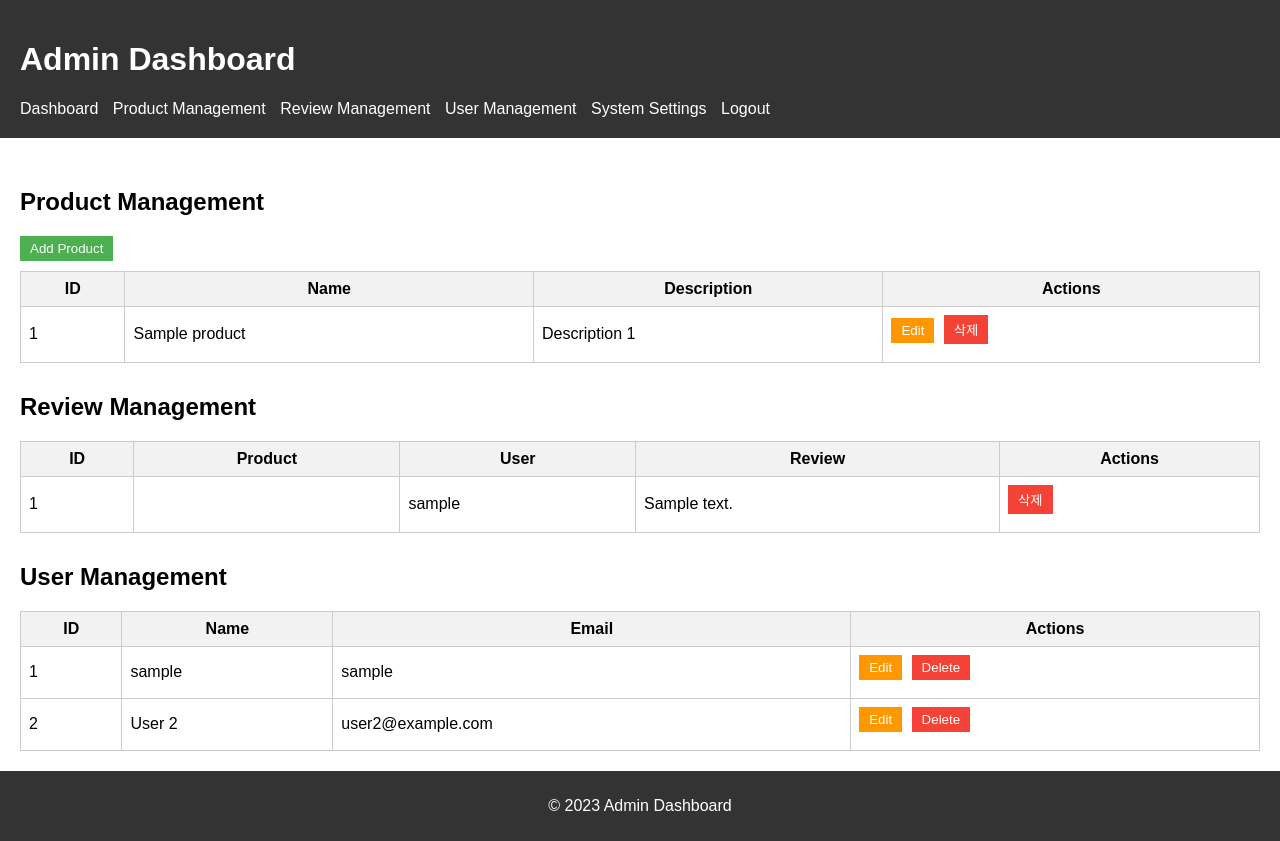
After one commit to thdcodud01/alcohol, a Spring app: template src/main/resources/templates/admin.html in a window 1280 px wide. The commit adds this page. Run offline with Thymeleaf, Linux system fonts and the light colour scheme; the template is opened without the code that fills it: most values are stand-ins (such as "Sample title", 1, 10 or a date in 2020); data that the repository does not hold is empty; some of the project's set-up classes (security, data sources, template engines, error pages and the like) are left out, and stand-ins take their place.

Commit message:
로그인 시, 권한 데이터전송 에러 보수 코드

```diff
--- a/src/main/java/com/ll/spirits/SecurityConfig.java
+++ b/src/main/java/com/ll/spirits/SecurityConfig.java
@@ -15,7 +15,7 @@ import org.springframework.security.web.util.matcher.AntPathRequestMatcher;
 
 @Configuration
 @EnableWebSecurity
-//@EnableMethodSecurity(prePostEnabled = true)
+@EnableMethodSecurity(prePostEnabled = true)
 public class SecurityConfig {
     @Bean
     SecurityFilterChain filterChain(HttpSecurity http) throws Exception {
--- a/src/main/java/com/ll/spirits/oauth/OAuthService.java
+++ b/src/main/java/com/ll/spirits/oauth/OAuthService.java
@@ -1,4 +1,4 @@
-package com.ll.spirits.oAuth;
+package com.ll.spirits.oauth;
 
 import com.google.gson.JsonParser;
 import com.google.gson.JsonElement;
--- a/src/main/java/com/ll/spirits/review/ReviewController.java
+++ b/src/main/java/com/ll/spirits/review/ReviewController.java
@@ -65,7 +65,7 @@ public class ReviewController {
                 review.getProduct().getId(), review.getId());
     }
 
-    @PreAuthorize("isAuthenticated()")
+    @PreAuthorize("hasRole('ROLE_ADMIN')")
     @GetMapping("/delete/{id}")
     public String reviewDelete(Principal principal, @PathVariable("id") Long id) {
         Review review = this.reviewService.getReview(id);
--- /dev/null
+++ b/src/main/resources/templates/admin.html
@@ -0,0 +1,171 @@
+<!doctype html>
+<html lang="ko" xmlns:th="http://www.w3.org/1999/xhtml">
+<head>
+  <meta charset="UTF-8">
+  <meta name="viewport"
+        content="width=device-width, user-scalable=no, initial-scale=1.0, maximum-scale=1.0, minimum-scale=1.0">
+  <meta http-equiv="X-UA-Compatible" content="ie=edge">
+  <title>관리자 페이지</title>
+  <link rel="stylesheet" type="text/css" th:href="@{/admin.css}">
+  <script src="https://cdnjs.cloudflare.com/ajax/libs/jquery/3.5.1/jquery.min.js"></script>
+</head>
+<body>
+<header>
+  <h1>Admin Dashboard</h1>
+  <nav>
+    <ul>
+      <li><a href="dashboard.html">Dashboard</a></li>
+      <li><a href="product.html">Product Management</a></li>
+      <li><a href="review.html">Review Management</a></li>
+      <li><a href="user.html">User Management</a></li>
+      <li><a href="settings.html">System Settings</a></li>
+      <li><a href="logout.html">Logout</a></li>
+    </ul>
+  </nav>
+</header>
+<main>
+  <h2>Product Management</h2>
+  <button class="add-btn">Add Product</button>
+  <table class="product-table">
+    <thead>
+    <tr>
+      <th>ID</th>
+      <th>Name</th>
+      <th>Description</th>
+      <th>Actions</th>
+    </tr>
+    </thead>
+    <tbody>
+     <tr th:each="product : ${productList}">
+      <td th:text="${product.id}">1</td>
+      <td th:text="${product.name}">Product 1</td>
+      <td>Description 1</td>
+      <td>
+        <button class="edit-btn">Edit</button>
+        <button class="delete-btn" th:onclick="'deleteProduct(' + ${product.id} + ')'" >삭제</button>
+      </td>
+      </tr>
+    </tbody>
+  </table>
+
+  <h2>Review Management</h2>
+  <table class="review-table">
+    <thead>
+    <tr>
+      <th>ID</th>
+      <th>Product</th>
+      <th>User</th>
+      <th>Review</th>
+      <th>Actions</th>
+    </tr>
+    </thead>
+    <tbody>
+    <tr th:each="review : ${reviewList}">
+      <td th:text="${review.id}">1</td>
+      <td th:text="${review.product.name}">Product 1</td>
+      <td th:text="${review.author.nickname}">User 1</td>
+      <td th:text="${review.content}">Lorem ipsum dolor sit amet</td>
+      <td>
+        <button class="delete-btn" th:onclick="'deleteReview(' + ${review.id} + ')'" >삭제</button>
+      </td>
+    </tr>
+    </tbody>
+  </table>
+
+  <h2>User Management</h2>
+  <table class="user-table">
+    <thead>
+    <tr>
+      <th>ID</th>
+      <th>Name</th>
+      <th>Email</th>
+      <th>Actions</th>
+    </tr>
+    </thead>
+    <tbody>
+    <tr th:each="siteUser : ${siteUserList}">
+      <td th:text="${siteUser.id}">1</td>
+      <td th:text="${siteUser.nickname}">User 1</td>
+      <td th:text="${siteUser.username}">user1@example.com</td>
+      <td>
+        <button class="edit-btn">Edit</button>
+        <button class="delete-btn" onclick="deleteUser(1)">Delete</button>
+      </td>
+    </tr>
+    <tr>
+      <td>2</td>
+      <td>User 2</td>
+      <td>user2@example.com</td>
+      <td>
+        <button class="edit-btn">Edit</button>
+        <button class="delete-btn">Delete</button>
+      </td>
+    </tr>
+    </tbody>
+  </table>
+</main>
+<footer>
+  <p>&copy; 2023 Admin Dashboard</p>
+</footer>
+<script>
+  // 리뷰 삭제를 처리하는 함수
+function deleteReview(reviewId) {
+  // 서버에 AJAX 요청 보내기
+  $.ajax({
+    url: '/review/delete/' + reviewId,
+    type: 'GET',
+    success: function(response) {
+      // 성공 응답을 처리합니다. 예를 들어 성공 메시지를 표시할 수 있습니다.
+      console.log('리뷰가 성공적으로 삭제되었습니다.');
+      // 선택적으로 페이지를 새로고침하거나 리뷰 목록을 동적으로 업데이트할 수 있습니다.
+      location.reload();
+    },
+    error: function(xhr, status, error) {
+      // 오류 응답을 처리합니다. 예를 들어 오류 메시지를 표시할 수 있습니다.
+      console.error('리뷰 삭제 오류:', error);
+    }
+  });
+}
+</script>
+<script>
+  // 제품 삭제를 처리하는 함수
+function deleteProduct(productId) {
+  // 서버에 AJAX 요청 보내기
+  $.ajax({
+    url: '/product/delete/' + productId,
+    type: 'GET',
+    success: function(response) {
+      // 성공 응답을 처리합니다. 예를 들어 성공 메시지를 표시할 수 있습니다.
+      console.log('제품이 성공적으로 삭제되었습니다.');
+      // 선택적으로 페이지를 새로고침하거나 제품 목록을 동적으로 업데이트할 수 있습니다.
+      location.reload();
+    },
+    error: function(xhr, status, error) {
+      // 오류 응답을 처리합니다. 예를 들어 오류 메시지를 표시할 수 있습니다.
+      console.error('제품 삭제 오류:', error);
+    }
+  });
+}
+</script>
+<script>
+  function deleteUser(username) {
+  fetch('/delete/' + username, {
+    method: 'DELETE'
+  })
+    .then(function(response) {
+      if (response.ok) {
+        // 삭제 성공한 경우에 수행할 동작
+        location.reload(); // 페이지 새로고침
+      } else {
+        // 삭제 실패한 경우에 수행할 동작
+        alert('삭제에 실패했습니다.');
+      }
+    })
+    .catch(function(error) {
+      console.error('Error:', error);
+    });
+}
+
+</script>
+</body>
+</html>
--- a/src/main/resources/templates/product_list_beer.html
+++ b/src/main/resources/templates/product_list_beer.html
@@ -86,7 +86,7 @@
                 <label for="Cask-box"></label>
                 <select id="Cask-box" onchange="filterByCaskBox()">
                     <option value="오크통">오크통범위 전체</option>
-                    <option th:each="cask : ${caskList}" th:value="${cask.id}" th:text="${cask.casks}"></option>
+                    <option th:each="cask : ${caskList}" th:value="${cask.id}" th:text="${cask.cask}"></option>
                 </select>
             </div>
 
--- a/src/main/resources/templates/product_list_brandy.html
+++ b/src/main/resources/templates/product_list_brandy.html
@@ -86,7 +86,7 @@
                 <label for="Cask-box"></label>
                 <select id="Cask-box" onchange="filterByCaskBox()">
                     <option value="오크통">오크통범위 전체</option>
-                    <option th:each="cask : ${caskList}" th:value="${cask.id}" th:text="${cask.casks}"></option>
+                    <option th:each="cask : ${caskList}" th:value="${cask.id}" th:text="${cask.cask}"></option>
                 </select>
             </div>
 
--- a/src/main/resources/templates/product_list_gin.html
+++ b/src/main/resources/templates/product_list_gin.html
@@ -86,7 +86,7 @@
                 <label for="Cask-box"></label>
                 <select id="Cask-box" onchange="filterByCaskBox()">
                     <option value="오크통">오크통범위 전체</option>
-                    <option th:each="cask : ${caskList}" th:value="${cask.id}" th:text="${cask.casks}"></option>
+                    <option th:each="cask : ${caskList}" th:value="${cask.id}" th:text="${cask.cask}"></option>
                 </select>
             </div>
 
--- a/src/main/resources/templates/product_list_rum.html
+++ b/src/main/resources/templates/product_list_rum.html
@@ -76,7 +76,7 @@
                 <label for="Cask-box"></label>
                 <select id="Cask-box" onchange="filterByCaskBox()">
                     <option value="오크통">오크통범위 전체</option>
-                    <option th:each="cask : ${caskList}" th:value="${cask.id}" th:text="${cask.casks}"></option>
+                    <option th:each="cask : ${caskList}" th:value="${cask.id}" th:text="${cask.cask}"></option>
                 </select>
             </div>
 
--- a/src/main/resources/templates/product_list_tequila.html
+++ b/src/main/resources/templates/product_list_tequila.html
@@ -79,7 +79,7 @@
                 <label for="Cask-box"></label>
                 <select id="Cask-box" onchange="filterByCaskBox()">
                     <option value="오크통">오크통범위 전체</option>
-                    <option th:each="cask : ${caskList}" th:value="${cask.id}" th:text="${cask.casks}"></option>
+                    <option th:each="cask : ${caskList}" th:value="${cask.id}" th:text="${cask.cask}"></option>
                 </select>
             </div>
 
```
Also changed, not shown: src/main/java/com/ll/spirits/product/ProductController.java (+16 -4 lines), src/main/java/com/ll/spirits/user/SiteUser.java (+9 -0 lines), src/main/java/com/ll/spirits/user/UserController.java (+22 -3 lines), src/main/java/com/ll/spirits/user/UserRepository.java (+13 -1 lines), src/main/java/com/ll/spirits/user/UserSecurityService.java (+19 -20 lines), src/main/java/com/ll/spirits/user/UserService.java (+10 -0 lines), src/main/resources/templates/admin_create.html (deleted, +0 -124 lines), src/main/resources/static/admin.css (renamed from src/main/resources/static/admin_create.css).
